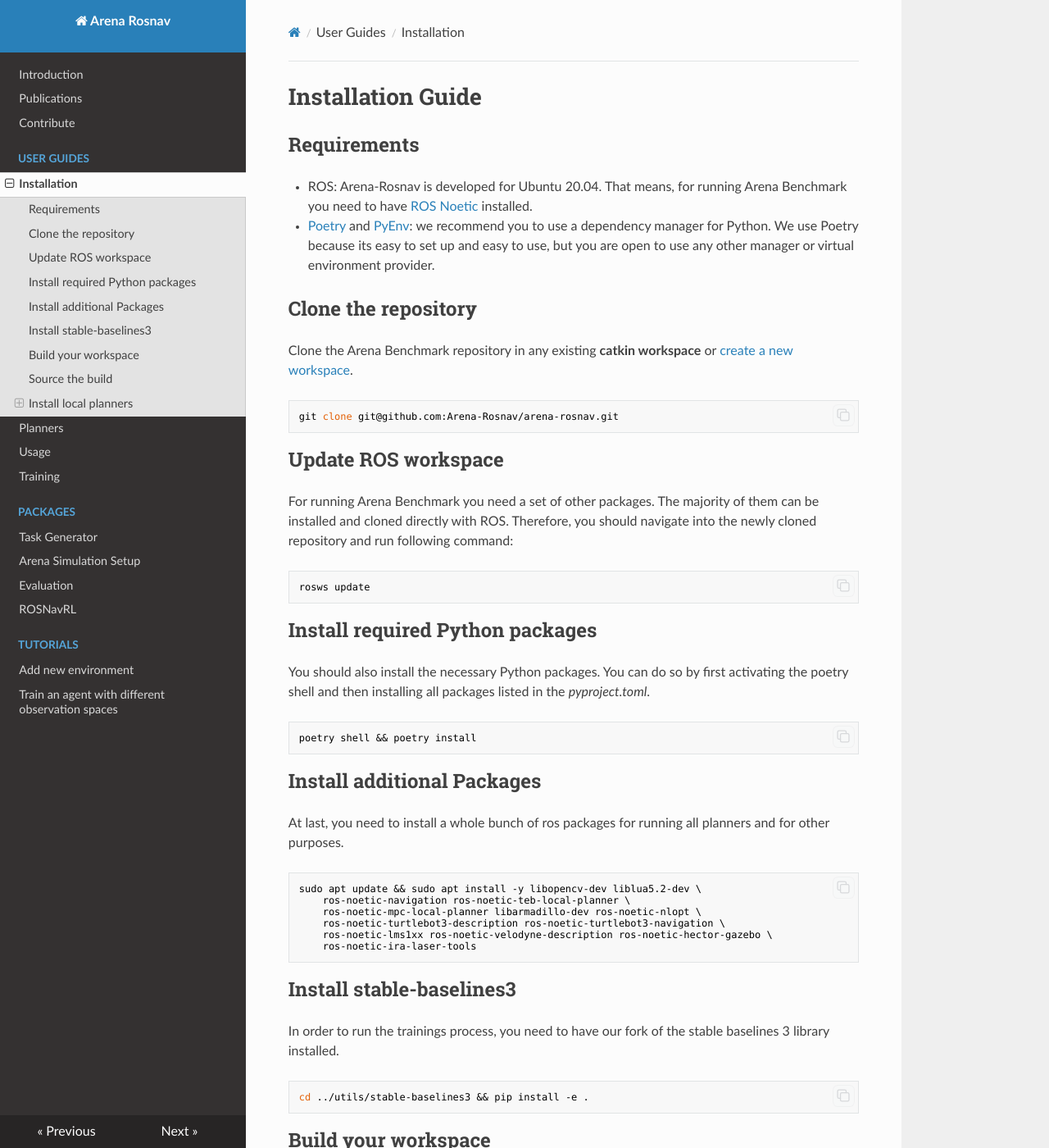
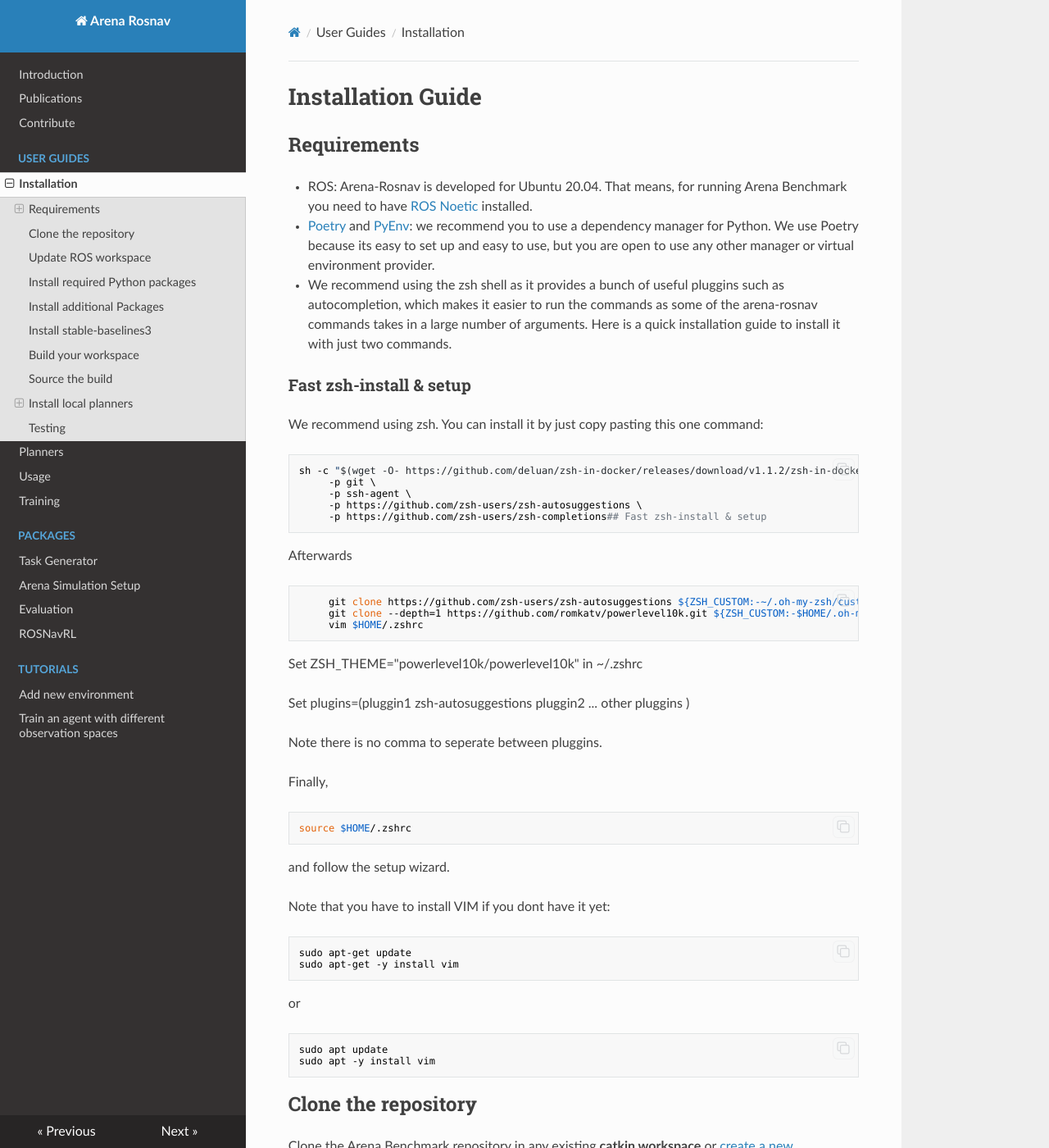
Before and after one commit to Arena-Rosnav/.github, an MkDocs documentation site: the page built from docs/user_guides/installation.md, in a window 1280 px wide and 1400 px high. Shown: the whole window at 82% size. Built offline with MkDocs 1.6.1, drawn with Linux system fonts in a browser that asks for light colours; nearby versions of some CDN libraries; comment, search, counter and statistics services are not loaded; some of the changed text lies outside the part shown.

Commit message:
refine installation doc

`````diff
--- a/docs/user_guides/installation.md
+++ b/docs/user_guides/installation.md
@@ -4,20 +4,72 @@
 
 - ROS: Arena-Rosnav is developed for Ubuntu 20.04. That means, for running Arena Benchmark you need to have [ROS Noetic](http://wiki.ros.org/noetic/Installation) installed.
 - [Poetry](https://python-poetry.org/) and [PyEnv](https://github.com/pyenv/pyenv): we recommend you to use a dependency manager for Python. We use Poetry because its easy to set up and easy to use, but you are open to use any other manager or virtual environment provider.
+- We recommend using the zsh shell as it provides a bunch of useful pluggins such as autocompletion, which makes it easier to run the commands as some of the arena-rosnav commands takes in a large number of arguments. Here is a quick installation guide to install it with just two commands.
+
+### Fast zsh-install & setup
+We recommend using zsh. You can install it by just copy pasting this one command:
+
+```bash
+sh -c "$(wget -O- https://github.com/deluan/zsh-in-docker/releases/download/v1.1.2/zsh-in-docker.sh)" -- \
+     -p git \
+     -p ssh-agent \
+     -p https://github.com/zsh-users/zsh-autosuggestions \
+     -p https://github.com/zsh-users/zsh-completions## Fast zsh-install & setup
+```
+Afterwards
+```bash
+     git clone https://github.com/zsh-users/zsh-autosuggestions ${ZSH_CUSTOM:-~/.oh-my-zsh/custom}/plugins/zsh-autosuggestions
+     git clone --depth=1 https://github.com/romkatv/powerlevel10k.git ${ZSH_CUSTOM:-$HOME/.oh-my-zsh/custom}/themes/powerlevel10k
+     vim $HOME/.zshrc
+```
+Set ZSH_THEME="powerlevel10k/powerlevel10k" in ~/.zshrc
+
+Set plugins=(pluggin1
+    zsh-autosuggestions pluggin2 ... other pluggins
+)
+
+Note there is no comma to seperate between pluggins.
+
+Finally,
+```bash
+source $HOME/.zshrc
+```
+and follow the setup wizard.
+
+Note that you have to install VIM if you dont have it yet:
+
+```bash
+sudo apt-get update
+sudo apt-get -y install vim
+```
+or
+
+```bash
+sudo apt update
+sudo apt -y install vim
+```
+
 
 ## Clone the repository
 
 Clone the Arena Benchmark repository in any existing **catkin workspace** or [create a new workspace](http://wiki.ros.org/catkin/Tutorials/create_a_workspace).
 
 ```bash
-git clone git@github.com:Arena-Rosnav/arena-rosnav.git
+mkdir -p ~/catkin_ws/src
+cd ~/catkin_ws/
+catkin_make
+cd src
 ```
+then clone the arena-rosnav repo into the src folder
 
+````bash
+git clone https://github.com/Arena-Rosnav/arena-rosnav
+````
 ## Update ROS workspace
-
 For running Arena Benchmark you need a set of other packages. The majority of them can be installed and cloned directly with ROS. Therefore, you should navigate into the newly cloned repository and run following command:
 
 ```bash
+cd arena-rosnav
 rosws update
 ```
 
@@ -34,12 +86,14 @@
 At last, you need to install a whole bunch of ros packages for running all planners and for other purposes.
 
 ```bash
-sudo apt update && sudo apt install -y libopencv-dev liblua5.2-dev \
+sudo apt update && sudo apt install -y
+    libopencv-dev liblua5.2-dev \
     ros-noetic-navigation ros-noetic-teb-local-planner \
     ros-noetic-mpc-local-planner libarmadillo-dev ros-noetic-nlopt \
     ros-noetic-turtlebot3-description ros-noetic-turtlebot3-navigation \
     ros-noetic-lms1xx ros-noetic-velodyne-description ros-noetic-hector-gazebo \
-    ros-noetic-ira-laser-tools
+    ros-noetic-ira-laser-tools \
+
 ```
 
 ## Install stable-baselines3
@@ -47,6 +101,7 @@
 In order to run the trainings process, you need to have our fork of the stable baselines 3 library installed.
 
 ```
+pip install setuptools==57.1.0 psutil==5.9.4 wheel==0.41.2
 cd ../utils/stable-baselines3 && pip install -e .
 ```
 
@@ -63,7 +118,7 @@
 ## Source the build
 
 ```
-source devel/setup.bash
+source devel/setup.zsh
 ```
 ## Install local planners
 #### Please refer to our [planners overview](planners_overview.md) for installation steps of the local planners.
@@ -71,3 +126,26 @@
 Finished! Check out the [Usage](usage.md) to start using Arena Rosnav.
 
 Remember to always have the poetry shell active and the catkin workspace sourced when using Arena Rosnav.
+
+## Testing
+With the activated environment, test your installation by running the command
+
+```
+roslaunch arena_bringup start_arena.launch pedsim:=true simulator:=gazebo task_mode:=scenario scenario_file:=scenario_2.json map_file:=map_empty local_planner:=teb model:=jackal
+```
+
+This should open gazebo and rviz successfully.
+
+# Troubleshouting
+If you encounter errors during the build process due to missing packages, add them
+
+# install lua
+sudo apt install liblua5.1-0-dev
+
+# install Ipopt
+
+git clone https://github.com/coin-or/Ipopt
+cd Ipopt
+./configure
+make
+sudo make install
`````
